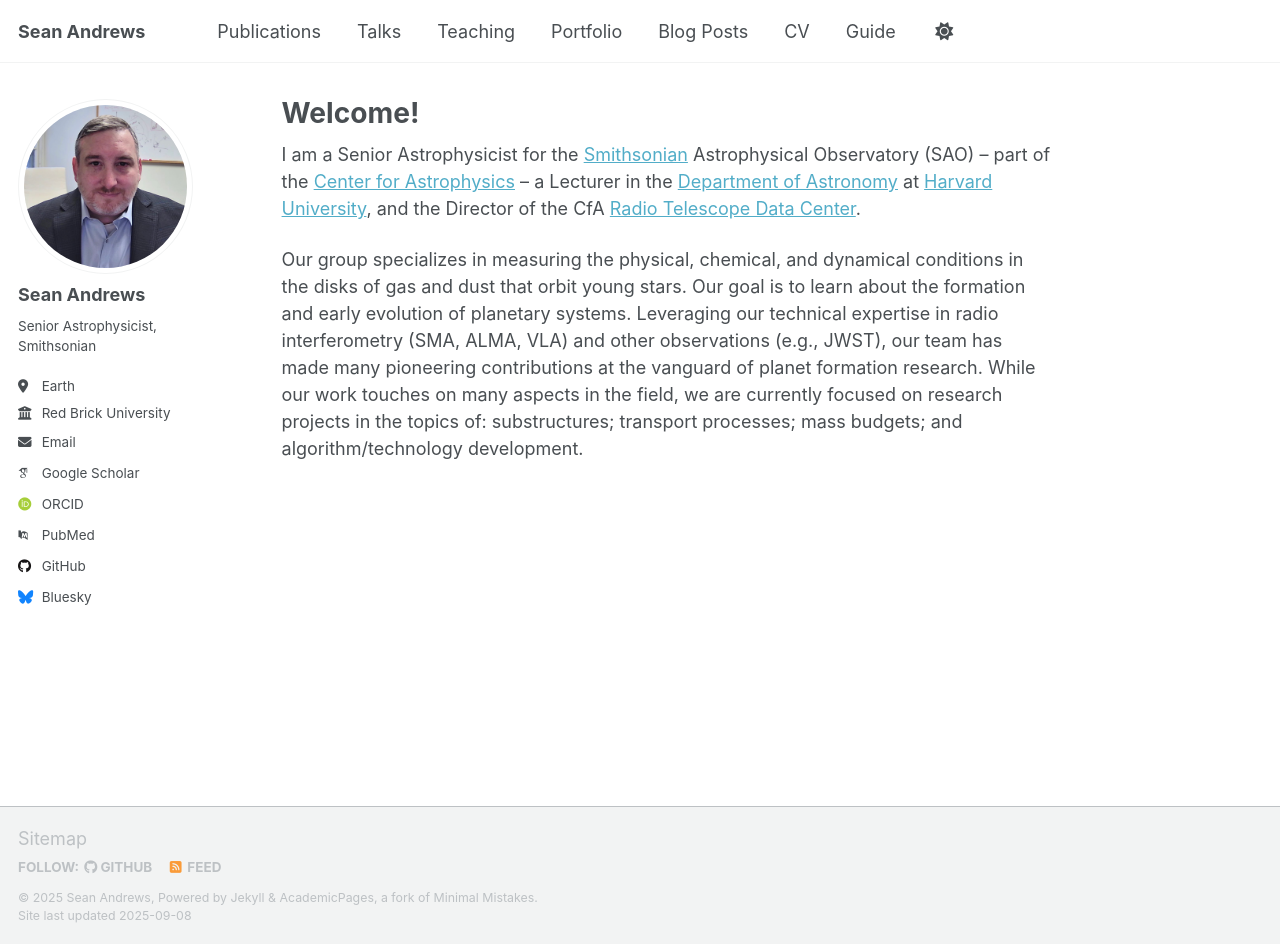
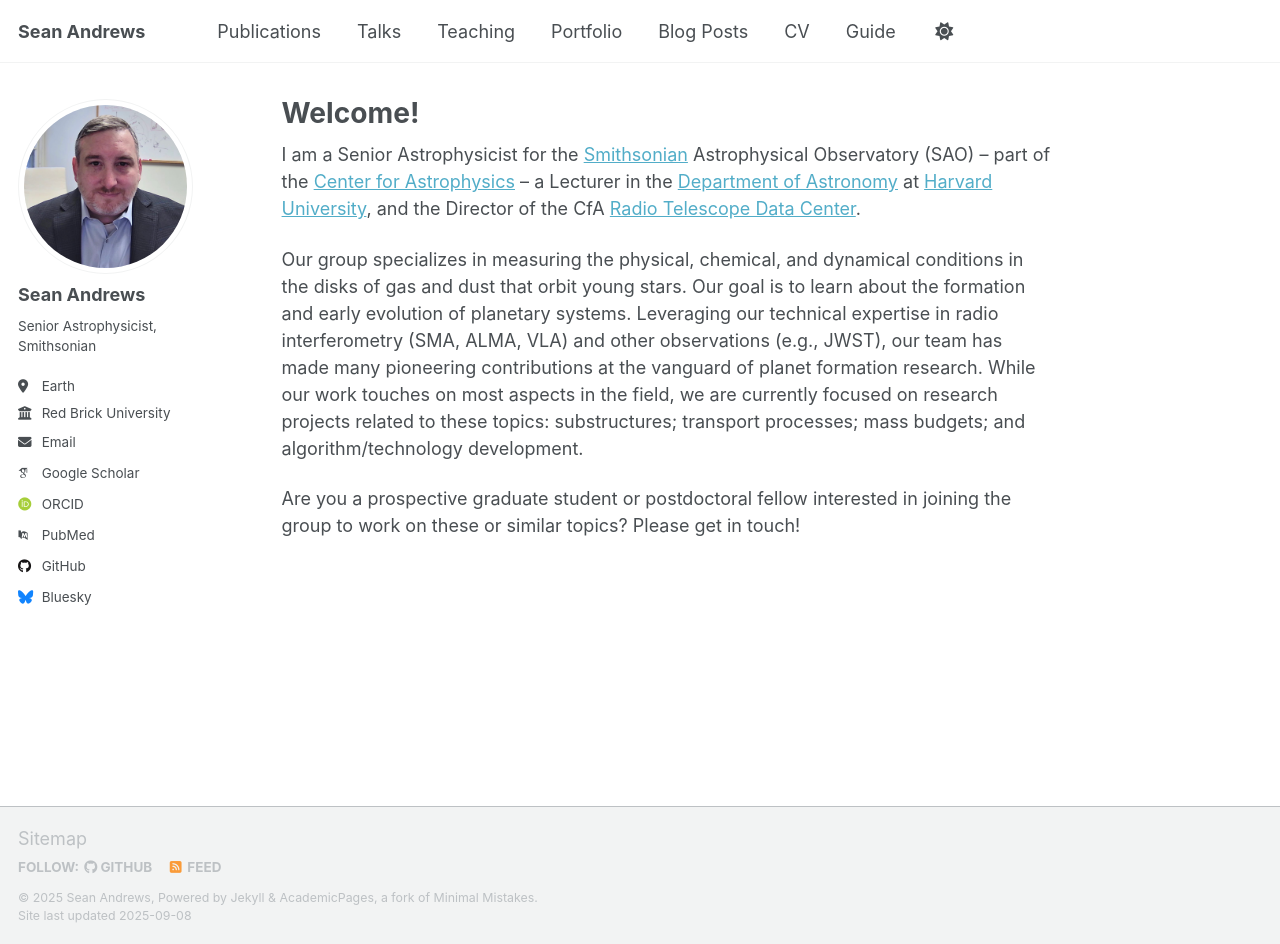
Before and after one commit to seanandrews/seanandrews.github.io, a Jekyll site: the page built from _pages/about.md, in a window 1280 px wide and 944 px high. Built offline with Jekyll 4.4.1, drawn with Linux system fonts in a browser that asks for light colours; some web fonts are replaced; a script that is not in the unit is left out.

Commit message:
Update about.md

```diff
--- a/_pages/about.md
+++ b/_pages/about.md
@@ -9,4 +9,6 @@ redirect_from:
 
 I am a Senior Astrophysicist for the [Smithsonian](https://si.edu) Astrophysical Observatory (SAO) -- part of the [Center for Astrophysics](https://cfa.harvard.edu) -- a Lecturer in the [Department of Astronomy](https://astronomy.fas.harvard.edu) at [Harvard University](https://harvard.edu), and the Director of the CfA [Radio Telescope Data Center](https://cfa.harvard.edu/rtdc).
 
-Our group specializes in measuring the physical, chemical, and dynamical conditions in the disks of gas and dust that orbit young stars. Our goal is to learn about the formation and early evolution of planetary systems. Leveraging our technical expertise in radio interferometry (SMA, ALMA, VLA) and other observations (e.g., JWST), our team has made many pioneering contributions at the vanguard of planet formation research. While our work touches on many aspects in the field, we are currently focused on research projects in the topics of: substructures; transport processes; mass budgets; and algorithm/technology development.
+Our group specializes in measuring the physical, chemical, and dynamical conditions in the disks of gas and dust that orbit young stars. Our goal is to learn about the formation and early evolution of planetary systems. Leveraging our technical expertise in radio interferometry (SMA, ALMA, VLA) and other observations (e.g., JWST), our team has made many pioneering contributions at the vanguard of planet formation research. While our work touches on most aspects in the field, we are currently focused on research projects related to these topics: substructures; transport processes; mass budgets; and algorithm/technology development.
+
+Are you a prospective graduate student or postdoctoral fellow interested in joining the group to work on these or similar topics?  Please get in touch!
```
